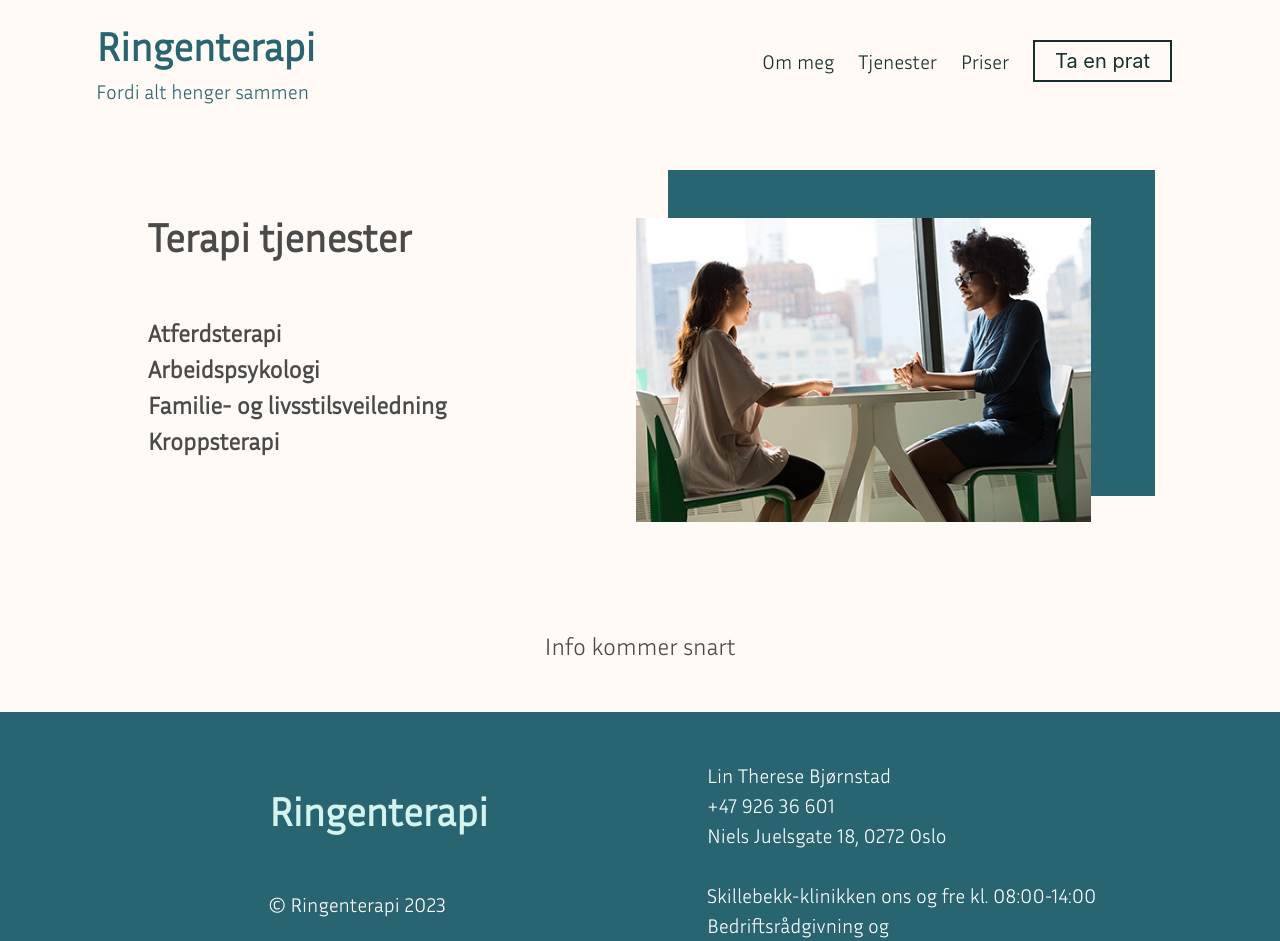
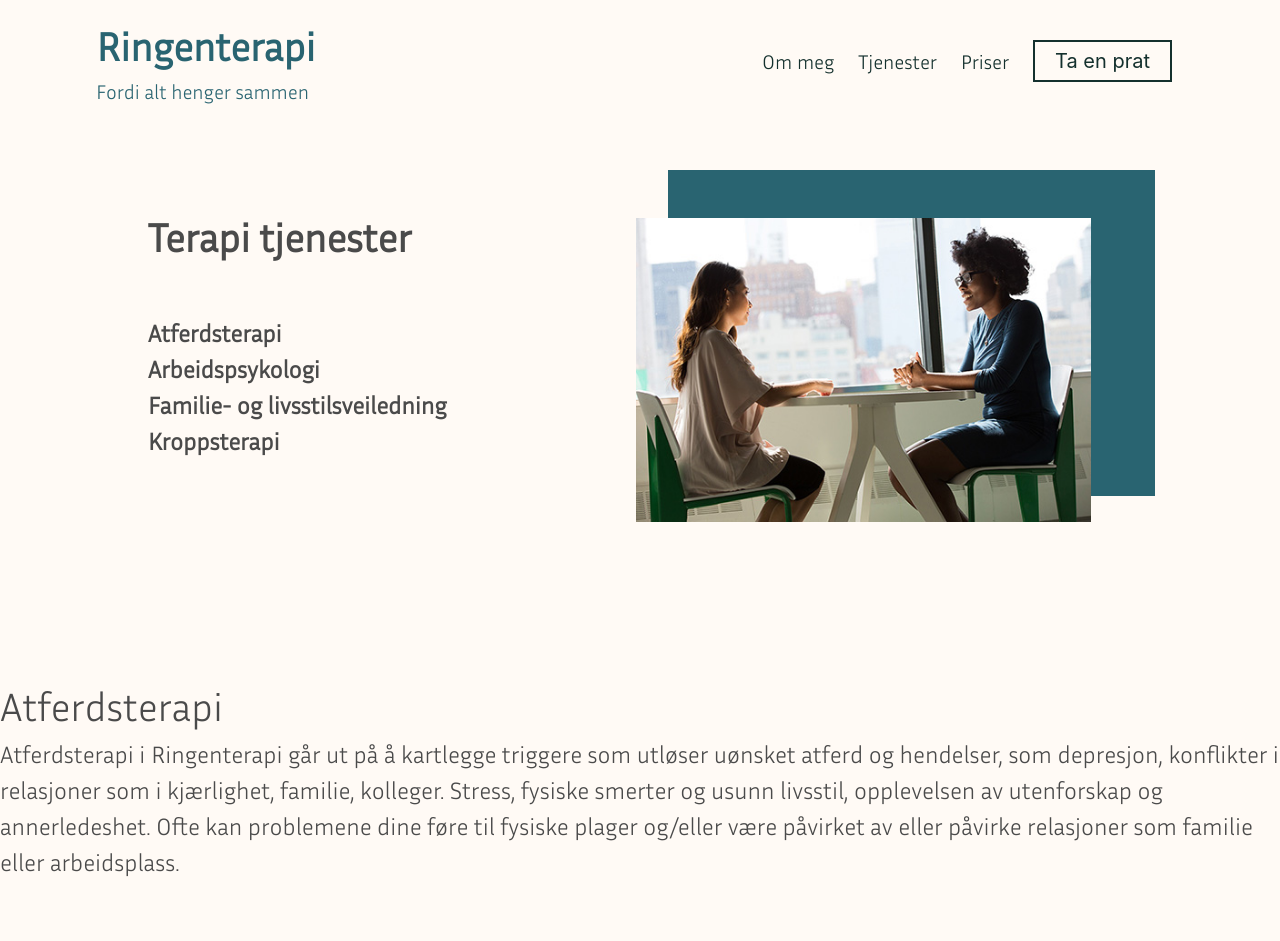
Before and after one commit to mahoote/ringenterapi, a React (Create React App) app: page /services in a window 1280 px wide. Shown: the top 941 px of the page. Built offline with nearby package versions, Linux system fonts and the light colour scheme.

Commit message:
Display different services

```diff
--- a/src/components/containers/servicesPage/section02/servicesSectionTwo.jsx
+++ b/src/components/containers/servicesPage/section02/servicesSectionTwo.jsx
@@ -35,58 +35,25 @@ function ServicesSectionOneService(props) {
 function ServicesSectionTwo(props) {
   const services = data.servicesPage.services;
 
-  const images = [
-    {
-      src: require("../../../../assets/images/people01.jpg"),
-      alt: services[0].image.description,
-      width: services[0].image.width,
-      widthMobile: services[0].image.widthMobile,
-      backgroundColor: standardColors.brown3,
-      offsetX: "2em",
-      offsetY: "2em",
-      offsetXMobile: "2em",
-      offsetYMobile: "-1em",
-    },
-    {
-      src: require("../../../../assets/images/people01.jpg"),
-      alt: services[0].image.description,
-      width: services[0].image.width,
-      widthMobile: services[0].image.widthMobile,
-      backgroundColor: standardColors.blue1,
-      offsetX: "0em",
-      offsetY: "2em",
-      offsetXMobile: "-2em",
-      offsetYMobile: "1em",
-    },
-  ];
-
   return (
-    <div className={"has-text-centered"}>
-      <TextStyled
-        text={"Info kommer snart"}
-        sizeDesktop={desktopSmall}
-        sizeTablet={tabletSmall}
-        sizeMobile={mobileSmall}
-      />
+    <div>
+      {services.map((service, i) => (
+        <div key={i} className={"my-6"}>
+          <TextStyled
+            text={service.title}
+            sizeDesktop={desktopBig}
+            sizeTablet={tabletBig}
+            sizeMobile={tabletBig}
+          />
+          <TextStyled
+            text={service.about}
+            sizeDesktop={desktopSmall}
+            sizeTablet={tabletSmall}
+            sizeMobile={mobileSmall}
+          />
+        </div>
+      ))}
     </div>
-    // TODO: Add the info.
-    // <ImageTextSection
-    //   className={props.className}
-    //   borderImagesHeight={"350px"}
-    //   images={[images[0], images[1]]}
-    //   textContentFirst={
-    //     <ServicesSectionOneService
-    //       headline={services[0].title}
-    //       text={services[0].about}
-    //     />
-    //   }
-    //   textContentSecond={
-    //     <ServicesSectionOneService
-    //       headline={services[1].title}
-    //       text={services[1].about}
-    //     />
-    //   }
-    // />
   );
 }
 
```
